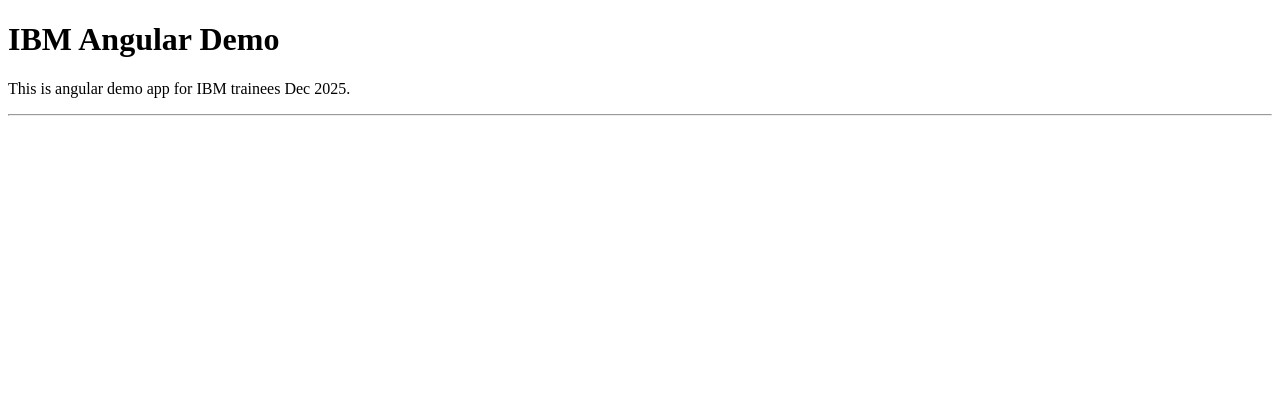
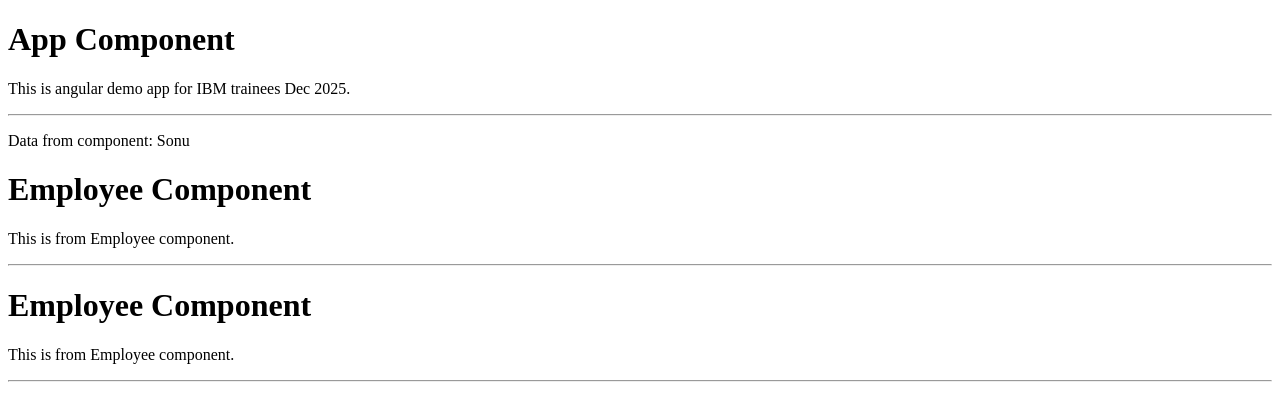
Before and after one commit to shridhar-javafsd/ibm-angular-demo-dec-2025, an Angular app: page / in a window 1280 px wide. Shown: the top 420 px of the page. Built offline with nearby package versions, Linux system fonts and the light colour scheme.

Commit message:
angular demo

```diff
--- a/src/app/app.html
+++ b/src/app/app.html
@@ -1,6 +1,8 @@
 <div>
-  <h1>IBM Angular Demo</h1>
+  <h1>App Component</h1>
   <p>This is angular demo app for IBM trainees Dec 2025.</p>
   <hr>
-  <!-- <app-employee></app-employee> -->
+  <p>Data from component: {{firstName }} </p>
+  <app-employee></app-employee>
+  <app-employee />
 </div>
--- a/src/app/app.ts
+++ b/src/app/app.ts
@@ -4,11 +4,19 @@
 
 @Component({
   selector: 'app-root',
-  imports: [RouterOutlet],
+  imports: [RouterOutlet, Employee],
   templateUrl: './app.html',
   styleUrl: './app.css'
 })
-
 export class App {
   protected readonly title = signal('ibm-angular-demo');
+
+  firstName: string = 'Sonu';
+
 }
+
+
+// data exchange bw component and template -
+// component to template =
+// 1.  {{ string interpolation }}
+// 2, 3, 4,
--- a/src/app/components/employee/employee.ts
+++ b/src/app/components/employee/employee.ts
@@ -7,5 +7,19 @@
   styleUrl: './employee.css',
 })
 export class Employee {
+  data = { id: 101, name: 'Sonu', salary: 10.50 }
 
 }
+
+
+// import { Component } from '@angular/core';
+
+// @Component({
+//   selector: 'app-employee',
+//   template: `<p>this</p>`
+// })
+// export class Employee {
+
+//   data = { id: 101, name: 'Sonu', salary: 10.50 }
+
+// }
```
